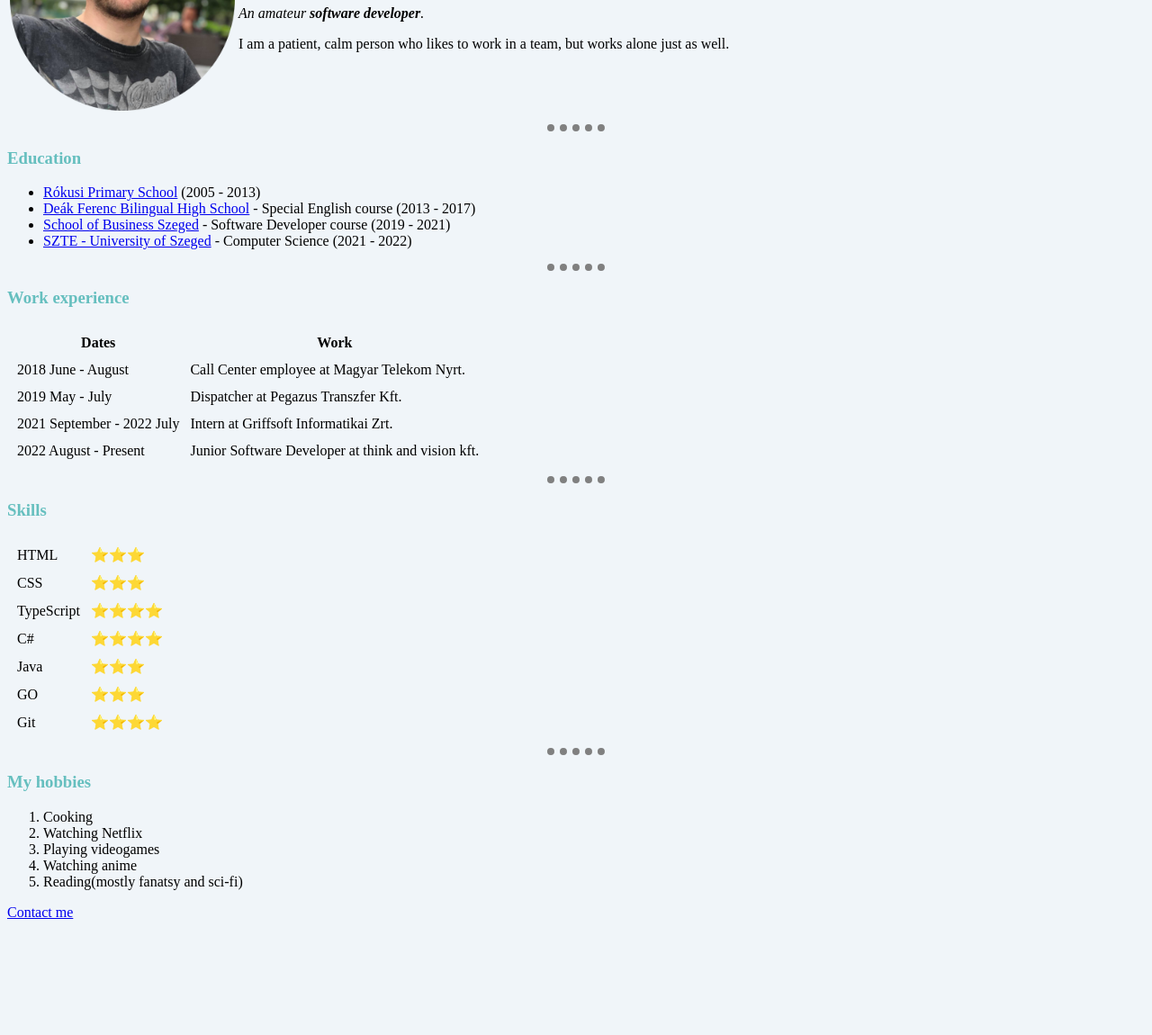
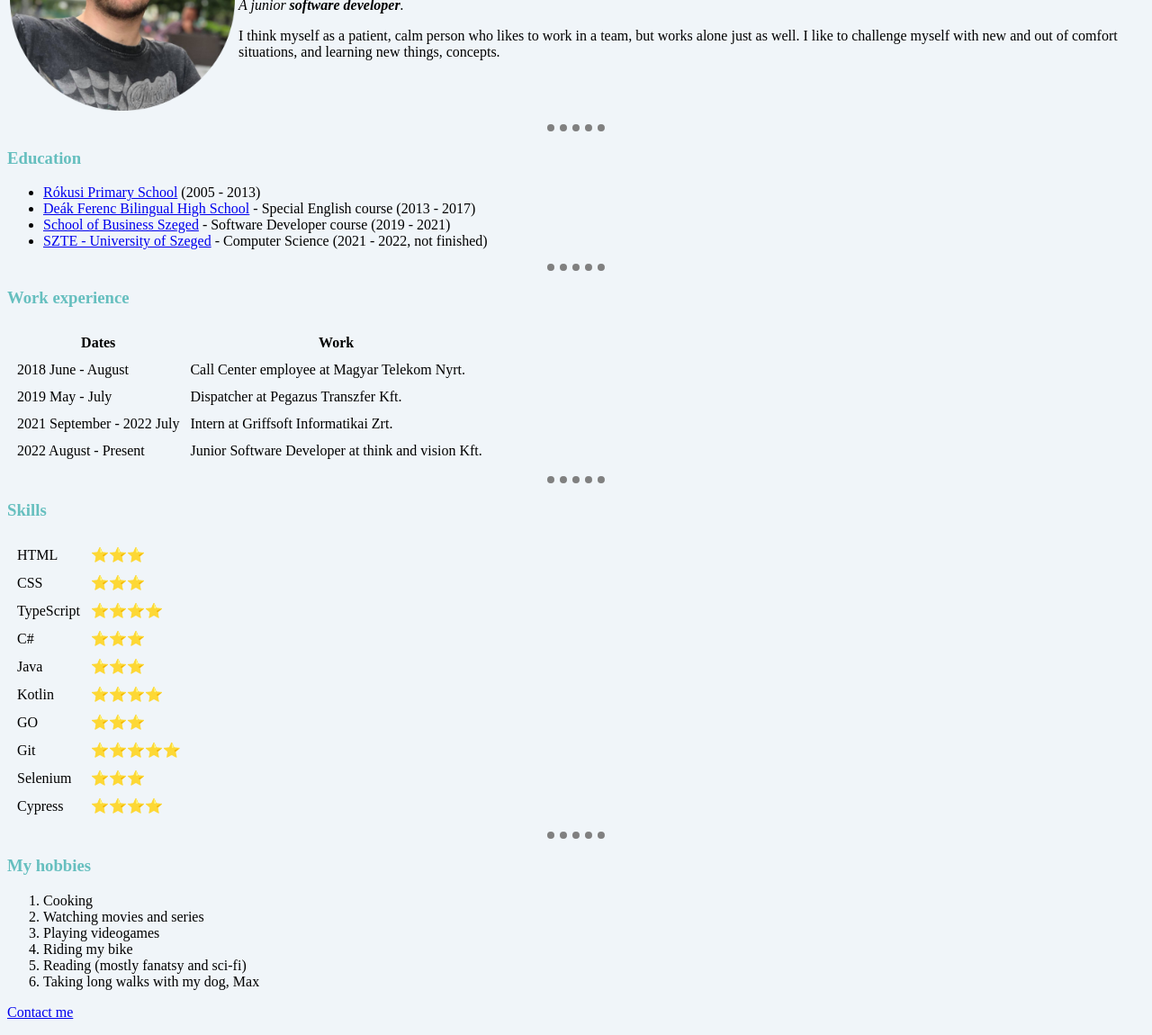
Before and after one commit to kisslaci98/cv, a plain HTML site: page index.html in a window 1280 px wide. Shown: the part 138-1288 px from the top of the page at 90% size. Before the commit the page ends 1177 px from the top, so only its background shows below. Drawn offline with Linux system fonts and the light colour scheme.

Commit message:
Small change in responsivity, added more info

```diff
--- a/index.html
+++ b/index.html
@@ -2,16 +2,17 @@
 <html lang="en">
 <head>
     <meta charset="UTF-8">
+    <meta name="viewport" content="width=device-width, initial-scale=1.0" />
     <link rel="stylesheet" href="css/style.css">
     <title>Laci's Personal Site</title>
 </head>
 <body>
     <table>
-        <td><img src="./images/profile.png" id="img" alt="profile picture"></td>
+        <td><img src="./images/profile.png" id="img" alt="Profile picture"></td>
         <td>
             <h1>László Kiss</h1>
-            <p><em>An amateur <strong>software developer</strong>.</em></p>
-            <p>I am a patient, calm person who likes to work in a team, but works alone just as well.</p>
+            <p><em>A junior <strong>software developer</strong>.</em></p>
+            <p>I think myself as a patient, calm person who likes to work in a team, but works alone just as well. I like to challenge myself with new and out of comfort situations, and learning new things, concepts.</p>
         </td>
     </table>
     <hr>
@@ -20,7 +21,7 @@
         <li><a href="https://www.rokusi.hu/" target="_blank">Rókusi Primary School</a> (2005 - 2013)</li>
         <li><a href="http://www.dfg-szeged.hu/" target="_blank">Deák Ferenc Bilingual High School</a> - Special English course (2013 - 2017)</li>
         <li><a href="http://sobszeged.hu/" target="_blank">School of Business Szeged</a> - Software Developer course (2019 - 2021)</li>
-        <li><a href="https://u-szeged.hu/" target="_blank">SZTE - University of Szeged</a> - Computer Science (2021 - 2022)</li>
+        <li><a href="https://u-szeged.hu/" target="_blank">SZTE - University of Szeged</a> - Computer Science (2021 - 2022, not finished)</li>
     </ul>
     <hr>
     <table cellspacing="10px">
@@ -32,7 +33,7 @@
             <tr><td>2018 June - August</td><td>Call Center employee at Magyar Telekom Nyrt.</td></tr>
             <tr><td>2019 May - July</td><td>Dispatcher at Pegazus Transzfer Kft.</td></tr>
             <tr><td>2021 September - 2022 July</td><td>Intern at Griffsoft Informatikai Zrt.</td></tr>
-            <tr><td>2022 August - Present</td><td>Junior Software Developer at think and vision kft.</td></tr>
+            <tr><td>2022 August - Present</td><td>Junior Software Developer at think and vision Kft.</td></tr>
         </tbody>
     </table>
     <hr>
@@ -41,19 +42,23 @@
         <tr><td>HTML</td><td>⭐⭐⭐</td></tr>
         <tr><td>CSS</td><td>⭐⭐⭐</td></tr>
         <tr><td>TypeScript</td><td>⭐⭐⭐⭐</td></tr>
-        <tr><td>C#</td><td>⭐⭐⭐⭐</td></tr>
+        <tr><td>C#</td><td>⭐⭐⭐</td></tr>
         <tr><td>Java</td><td>⭐⭐⭐</td></tr>
+        <tr><td>Kotlin</td><td>⭐⭐⭐⭐</td></tr>
         <tr><td>GO</td><td>⭐⭐⭐</td></tr>
-        <tr><td>Git</td><td>⭐⭐⭐⭐</td></tr>
+        <tr><td>Git</td><td>⭐⭐⭐⭐⭐</td></tr>
+        <tr><td>Selenium</td><td>⭐⭐⭐</td></tr>
+        <tr><td>Cypress</td><td>⭐⭐⭐⭐</td></tr>
     </table>
     <hr>
     <h3>My hobbies</h3>
     <ol>
         <li>Cooking</li>
-        <li>Watching Netflix</li>
+        <li>Watching movies and series</li>
         <li>Playing videogames</li>
-        <li>Watching anime</li>
-        <li>Reading(mostly fanatsy and sci-fi)</li>
+        <li>Riding my bike</li>
+        <li>Reading (mostly fanatsy and sci-fi)</li>
+        <li>Taking long walks with my dog, Max</li>
     </ol>
     <p><a href="./contacts.html">Contact me</a></p>
 </body>
```
